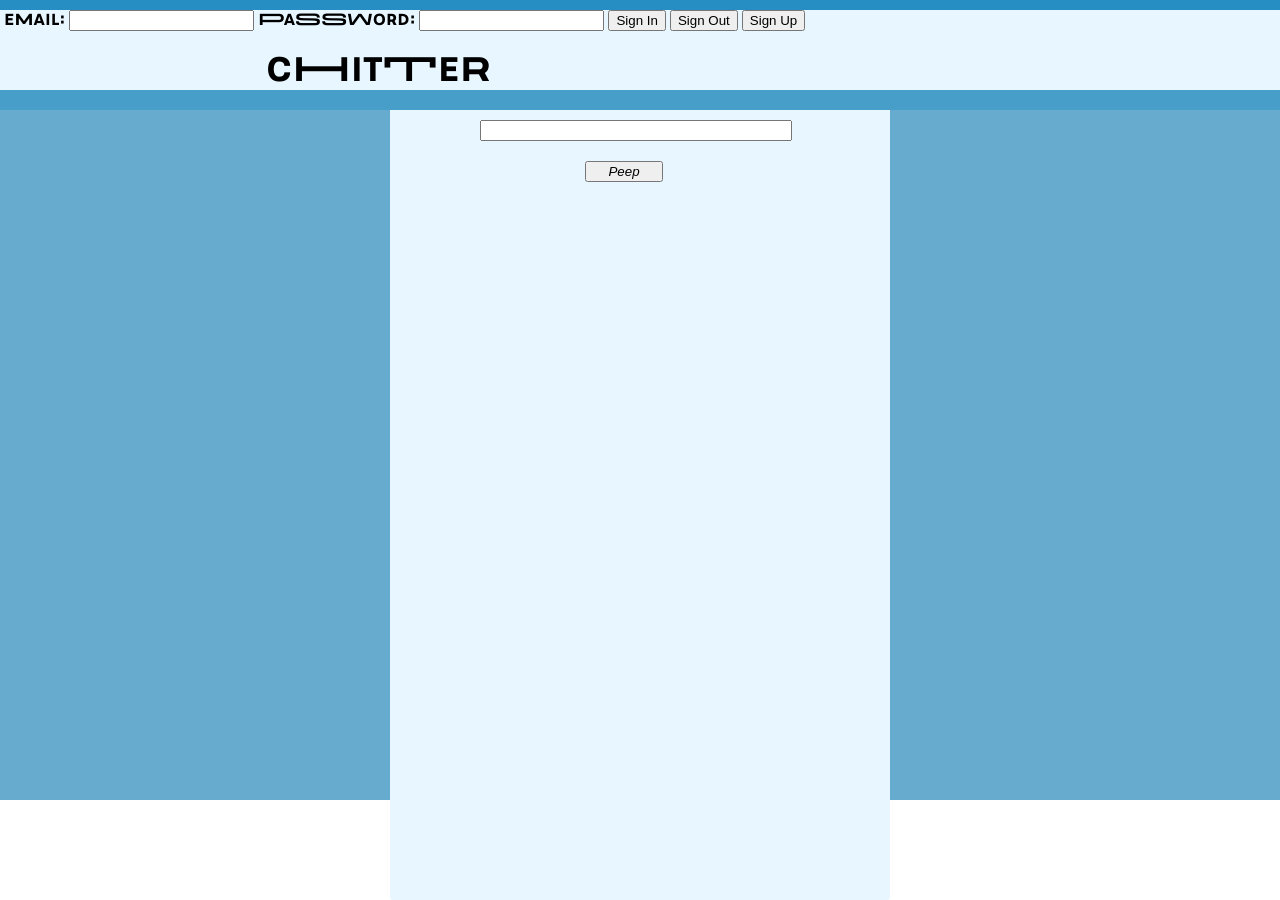
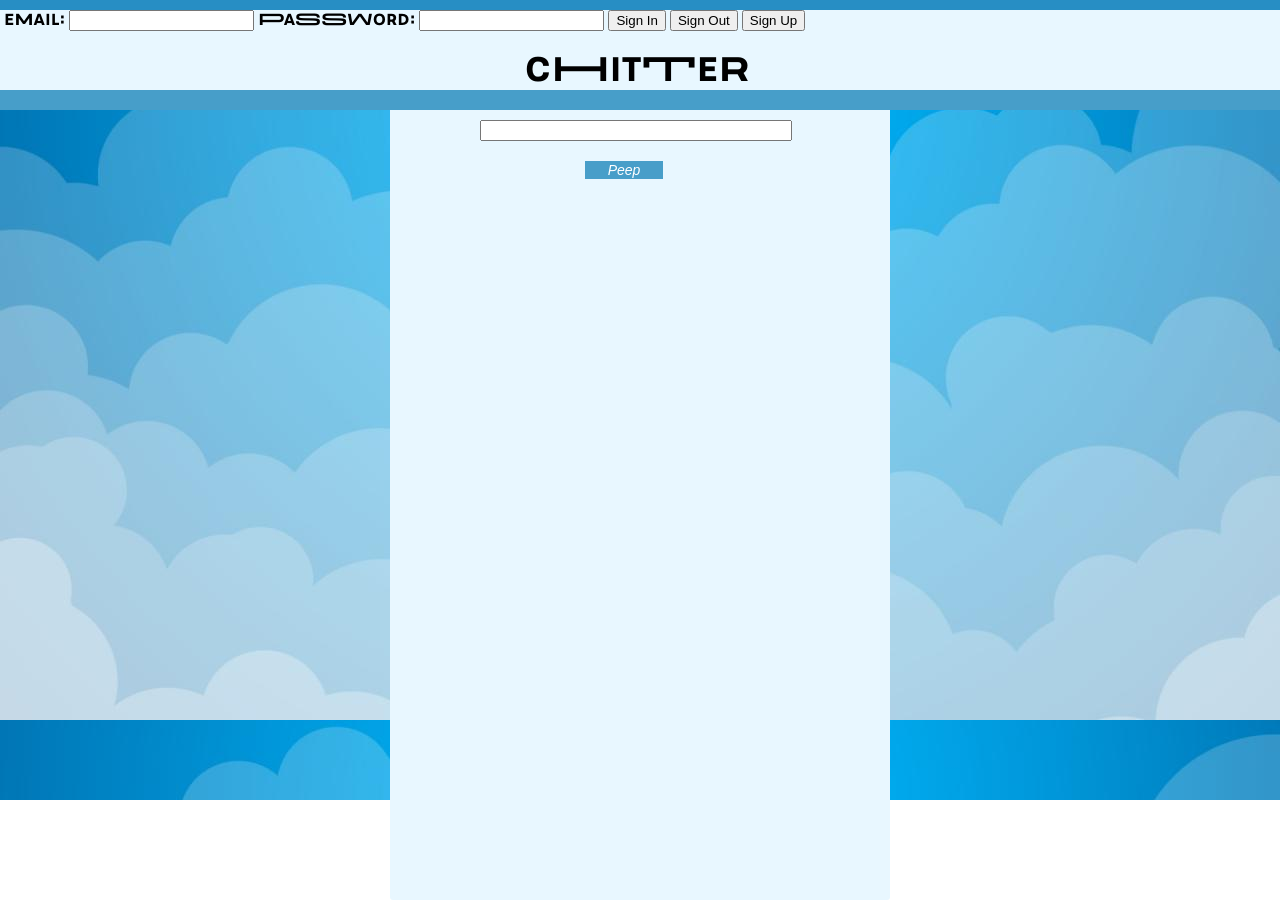
Before and after one commit to Nadav-Rosenberg/API-Chitter, a plain HTML site: page index.html in a window 1280 px wide. Drawn offline with nearby package versions, Linux system fonts and the light colour scheme; no server answers.

Commit message:
Add cloud BG

```diff
--- a/index.html
+++ b/index.html
@@ -5,6 +5,8 @@
  <!--  // <script type="text/javascript" src="public/src/Chitter.js"></script> -->
  <link rel="stylesheet" type="text/css" href="css/reset.css">
  <link rel="stylesheet" type="text/css" href="css/stylesheet.css">
+
+ <meta name="viewport" content="width=device-width, initial-scale=1">
 
 </head>
 
@@ -55,7 +57,7 @@
       <form id="peep" action="/api/new_peep" title="" method="post">
               <div id="peepInput">
                   <input type="text" id="peepText" name="peep"><br>
-                  <input type="submit" id="submitPeep"  name="submitPeep" value="Peep">
+                  <input type="submit" id="submitPeep"  name="submitPeep" value="Peep" style="color: white; background-color: #479EC9; border: 0; font-size: 14px;">
               </div>
       </form>
     </div>
--- a/public/css/stylesheet.css
+++ b/public/css/stylesheet.css
@@ -13,7 +13,9 @@
   position: absolute;
   width: 100%;
   height: 100%;
-  background: #67ABCE;
+  background-attachment: fixed;
+  background: url("/clouds.jpg");
+  repeat: no-repeat;
 }
 
 #header {
@@ -33,12 +35,13 @@
 }
 
 #logoText {
+  width: 18%;
   font-family: velo_reg;
   font-size: 34px;
   padding: 20px;
   margin-left: auto;
   margin-right: auto;
-  padding-left: 266px;
+  /*padding-left: 266px;*/
 }
 
 #peepContainer {
```
Also changed, not shown: public/clouds.jpg (added).
